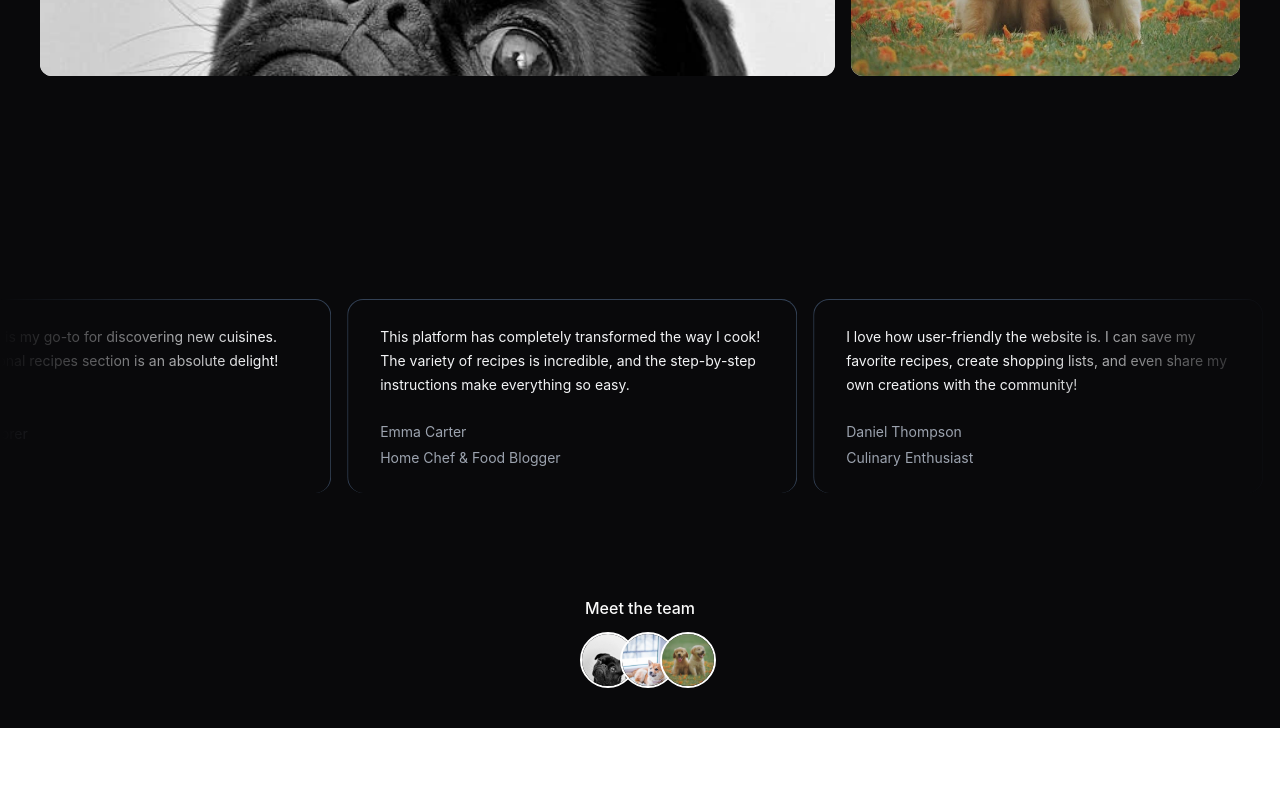
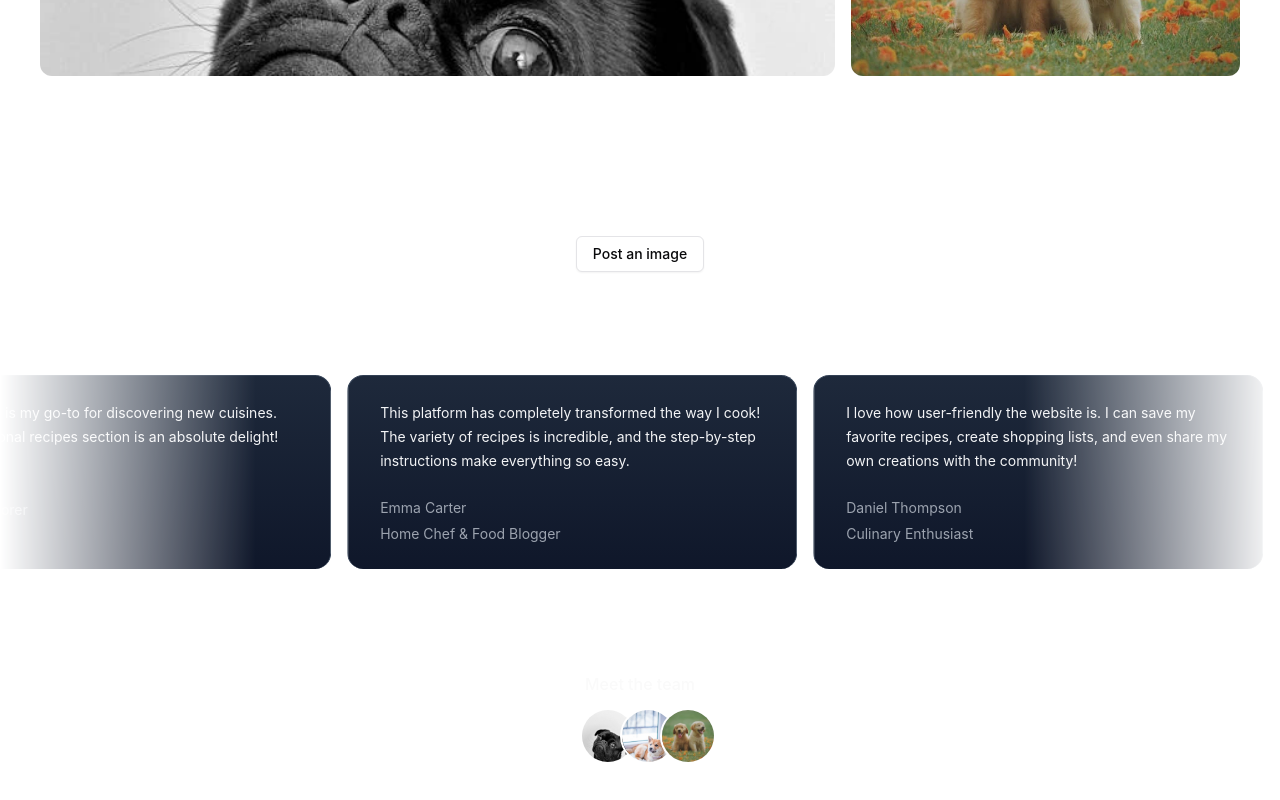
Before and after one commit to potakaaa/learn-aceternityui, a Next.js app: page / in a window 1280 px wide. Shown: the part 1684-2484 px from the top of the page. Before the commit the page ends 2412 px from the top, so only its background shows below. Built offline with nearby package versions, Linux system fonts and the light colour scheme.

Commit message:
added loading on post

```diff
--- a/package.json
+++ b/package.json
@@ -9,6 +9,7 @@
     "lint": "next lint"
   },
   "dependencies": {
+    "@radix-ui/react-slot": "^1.1.2",
     "@tabler/icons-react": "^3.30.0",
     "class-variance-authority": "^0.7.1",
     "clsx": "^2.1.1",
--- /dev/null
+++ b/src/app/components/PostButton.tsx
@@ -0,0 +1,54 @@
+"use client";
+
+import { Button } from "@/components/ui/button";
+import { MultiStepLoader } from "@/components/ui/multi-step-loader";
+import { useState } from "react";
+
+export default function PostButton() {
+  const [loading, setLoading] = useState(false);
+
+  const handleLoading = () => {
+    setLoading(true);
+    setTimeout(() => {
+      setLoading(false);
+    }, 5000);
+  };
+  return (
+    <div>
+      <MultiStepLoader
+        loadingStates={loadingText}
+        loading={loading}
+        duration={1000}
+      />
+      <Button variant={"outline"} onClick={handleLoading}>
+        Post an image
+      </Button>
+      {loading && (
+        <Button
+          className="z-[120] fixed bottom-56 flex justify-center items-center"
+          onClick={() => setLoading(false)}
+        >
+          Cancel
+        </Button>
+      )}
+    </div>
+  );
+}
+
+const loadingText = [
+  {
+    text: "Loading message #1",
+  },
+  {
+    text: "Loading message #2",
+  },
+  {
+    text: "Loading message #3",
+  },
+  {
+    text: "Loading message #4",
+  },
+  {
+    text: "Loading message #5",
+  },
+];
--- a/src/app/page.tsx
+++ b/src/app/page.tsx
@@ -3,17 +3,18 @@ import DevTooltip from "./components/DevTooltip";
 import PostGallery from "./components/PostGallery";
 import ReviewCards from "./components/ReviewCards";
 import PostsGrid from "./components/PostsGrid";
+import PostButton from "./components/PostButton";
 
 export default function page() {
   return (
-    <div className="w-full min-h-screen bg-foreground flex justify-center items-center flex-col overflow-x-hidden space-y-10 py-10 antialiased relative">
+    <div className="w-full min-h-screen bg-background flex justify-center items-center flex-col overflow-x-hidden space-y-10 py-10 antialiased relative">
       <section className="h-full my-20">
         <Spotlight />
         <div className=" p-4 max-w-7xl  mx-auto relative z-10  w-full pt-20 md:pt-0">
-          <h1 className="text-4xl md:text-7xl font-bold text-center bg-clip-text text-transparent bg-gradient-to-b from-neutral-50 to-neutral-400 bg-opacity-50 h-20">
+          <h1 className="text-4xl md:text-7xl font-bold text-center bg-clip-text h-20">
             My Dogs'
           </h1>
-          <p className="mt-4 font-normal text-base text-neutral-300 max-w-lg text-center mx-auto">
+          <p className="mt-4 font-normal text-base text-zinc-700 max-w-lg text-center mx-auto">
             This is a sample website for my dogs. I love my dogs. They are my
             bestfriend, my companion, and my love.
           </p>
@@ -21,6 +22,7 @@ export default function page() {
       </section>
       <PostGallery />
       <PostsGrid />
+      <PostButton />
       <ReviewCards />
       <section className="flex flex-col justify-center items-center space-y-3 w-full">
         <p className="text-primary-foreground text-center self-center font-medium">
--- /dev/null
+++ b/src/components/ui/button.tsx
@@ -0,0 +1,57 @@
+import * as React from "react"
+import { Slot } from "@radix-ui/react-slot"
+import { cva, type VariantProps } from "class-variance-authority"
+
+import { cn } from "@/lib/utils"
+
+const buttonVariants = cva(
+  "inline-flex items-center justify-center gap-2 whitespace-nowrap rounded-md text-sm font-medium transition-colors focus-visible:outline-none focus-visible:ring-1 focus-visible:ring-ring disabled:pointer-events-none disabled:opacity-50 [&_svg]:pointer-events-none [&_svg]:size-4 [&_svg]:shrink-0",
+  {
+    variants: {
+      variant: {
+        default:
+          "bg-primary text-primary-foreground shadow hover:bg-primary/90",
+        destructive:
+          "bg-destructive text-destructive-foreground shadow-sm hover:bg-destructive/90",
+        outline:
+          "border border-input bg-background shadow-sm hover:bg-accent hover:text-accent-foreground",
+        secondary:
+          "bg-secondary text-secondary-foreground shadow-sm hover:bg-secondary/80",
+        ghost: "hover:bg-accent hover:text-accent-foreground",
+        link: "text-primary underline-offset-4 hover:underline",
+      },
+      size: {
+        default: "h-9 px-4 py-2",
+        sm: "h-8 rounded-md px-3 text-xs",
+        lg: "h-10 rounded-md px-8",
+        icon: "h-9 w-9",
+      },
+    },
+    defaultVariants: {
+      variant: "default",
+      size: "default",
+    },
+  }
+)
+
+export interface ButtonProps
+  extends React.ButtonHTMLAttributes<HTMLButtonElement>,
+    VariantProps<typeof buttonVariants> {
+  asChild?: boolean
+}
+
+const Button = React.forwardRef<HTMLButtonElement, ButtonProps>(
+  ({ className, variant, size, asChild = false, ...props }, ref) => {
+    const Comp = asChild ? Slot : "button"
+    return (
+      <Comp
+        className={cn(buttonVariants({ variant, size, className }))}
+        ref={ref}
+        {...props}
+      />
+    )
+  }
+)
+Button.displayName = "Button"
+
+export { Button, buttonVariants }
--- /dev/null
+++ b/src/components/ui/multi-step-loader.tsx
@@ -0,0 +1,146 @@
+"use client";
+import { cn } from "@/lib/utils";
+import { AnimatePresence, motion } from "framer-motion";
+import { useState, useEffect } from "react";
+
+const CheckIcon = ({ className }: { className?: string }) => {
+  return (
+    <svg
+      xmlns="http://www.w3.org/2000/svg"
+      fill="none"
+      viewBox="0 0 24 24"
+      strokeWidth={1.5}
+      stroke="currentColor"
+      className={cn("w-6 h-6 ", className)}
+    >
+      <path d="M9 12.75 11.25 15 15 9.75M21 12a9 9 0 1 1-18 0 9 9 0 0 1 18 0Z" />
+    </svg>
+  );
+};
+
+const CheckFilled = ({ className }: { className?: string }) => {
+  return (
+    <svg
+      xmlns="http://www.w3.org/2000/svg"
+      viewBox="0 0 24 24"
+      fill="currentColor"
+      className={cn("w-6 h-6 ", className)}
+    >
+      <path
+        fillRule="evenodd"
+        d="M2.25 12c0-5.385 4.365-9.75 9.75-9.75s9.75 4.365 9.75 9.75-4.365 9.75-9.75 9.75S2.25 17.385 2.25 12Zm13.36-1.814a.75.75 0 1 0-1.22-.872l-3.236 4.53L9.53 12.22a.75.75 0 0 0-1.06 1.06l2.25 2.25a.75.75 0 0 0 1.14-.094l3.75-5.25Z"
+        clipRule="evenodd"
+      />
+    </svg>
+  );
+};
+
+type LoadingState = {
+  text: string;
+};
+
+const LoaderCore = ({
+  loadingStates,
+  value = 0,
+}: {
+  loadingStates: LoadingState[];
+  value?: number;
+}) => {
+  return (
+    <div className="flex relative justify-start max-w-xl mx-auto flex-col mt-40">
+      {loadingStates.map((loadingState, index) => {
+        const distance = Math.abs(index - value);
+        const opacity = Math.max(1 - distance * 0.2, 0); // Minimum opacity is 0, keep it 0.2 if you're sane.
+
+        return (
+          <motion.div
+            key={index}
+            className={cn("text-left flex gap-2 mb-4")}
+            initial={{ opacity: 0, y: -(value * 40) }}
+            animate={{ opacity: opacity, y: -(value * 40) }}
+            transition={{ duration: 0.5 }}
+          >
+            <div>
+              {index > value && (
+                <CheckIcon className="text-black dark:text-white" />
+              )}
+              {index <= value && (
+                <CheckFilled
+                  className={cn(
+                    "text-black dark:text-white",
+                    value === index &&
+                      "text-black dark:text-lime-500 opacity-100"
+                  )}
+                />
+              )}
+            </div>
+            <span
+              className={cn(
+                "text-black dark:text-white",
+                value === index && "text-black dark:text-lime-500 opacity-100"
+              )}
+            >
+              {loadingState.text}
+            </span>
+          </motion.div>
+        );
+      })}
+    </div>
+  );
+};
+
+export const MultiStepLoader = ({
+  loadingStates,
+  loading,
+  duration = 2000,
+  loop = true,
+}: {
+  loadingStates: LoadingState[];
+  loading?: boolean;
+  duration?: number;
+  loop?: boolean;
+}) => {
+  const [currentState, setCurrentState] = useState(0);
+
+  useEffect(() => {
+    if (!loading) {
+      setCurrentState(0);
+      return;
+    }
+    const timeout = setTimeout(() => {
+      setCurrentState((prevState) =>
+        loop
+          ? prevState === loadingStates.length - 1
+            ? 0
+            : prevState + 1
+          : Math.min(prevState + 1, loadingStates.length - 1)
+      );
+    }, duration);
+
+    return () => clearTimeout(timeout);
+  }, [currentState, loading, loop, loadingStates.length, duration]);
+  return (
+    <AnimatePresence mode="wait">
+      {loading && (
+        <motion.div
+          initial={{
+            opacity: 0,
+          }}
+          animate={{
+            opacity: 1,
+          }}
+          exit={{
+            opacity: 0,
+          }}
+          className="w-full h-full fixed inset-0 z-[100] flex items-center justify-center backdrop-blur-2xl"
+        >
+          <div className="h-96  relative">
+            <LoaderCore value={currentState} loadingStates={loadingStates} />
+          </div>
+
+          <div className="bg-gradient-to-t inset-x-0 z-20 bottom-0 bg-white dark:bg-black h-full absolute [mask-image:radial-gradient(900px_at_center,transparent_30%,white)]" />
+        </motion.div>
+      )}
+    </AnimatePresence>
+  );
+};
--- a/tailwind.config.ts
+++ b/tailwind.config.ts
@@ -1,12 +1,13 @@
-import type { Config } from "tailwindcss";
+const defaultTheme = require("tailwindcss/defaultTheme");
+const colors = require("tailwindcss/colors");
+const {
+  default: flattenColorPalette,
+} = require("tailwindcss/lib/util/flattenColorPalette");
 
-export default {
-    darkMode: ["class"],
-    content: [
-    "./src/pages/**/*.{js,ts,jsx,tsx,mdx}",
-    "./src/components/**/*.{js,ts,jsx,tsx,mdx}",
-    "./src/app/**/*.{js,ts,jsx,tsx,mdx}",
-  ],
+/** @type {import('tailwindcss').Config} */
+module.exports = {
+  content: ["./src/**/*.{ts,tsx}"],
+  darkMode: "class",
   theme: {
 	extend: {
 		colors: {
@@ -69,5 +70,20 @@ export default {
 		},
 	}
 },
-  plugins: [require("tailwindcss-animate")],
-} satisfies Config;
+  plugins: [
+    // rest of the code
+    addVariablesForColors,
+  ],
+};
+
+// This plugin adds each Tailwind color as a global CSS variable, e.g. var(--gray-200).
+function addVariablesForColors({ addBase, theme }: any) {
+  let allColors = flattenColorPalette(theme("colors"));
+  let newVars = Object.fromEntries(
+    Object.entries(allColors).map(([key, val]) => [`--${key}`, val])
+  );
+
+  addBase({
+    ":root": newVars,
+  });
+}
```
Also changed, not shown: 1 other file (tests, documents, lock files or other folders). Lines whose indentation alone changed are shown as unchanged.
